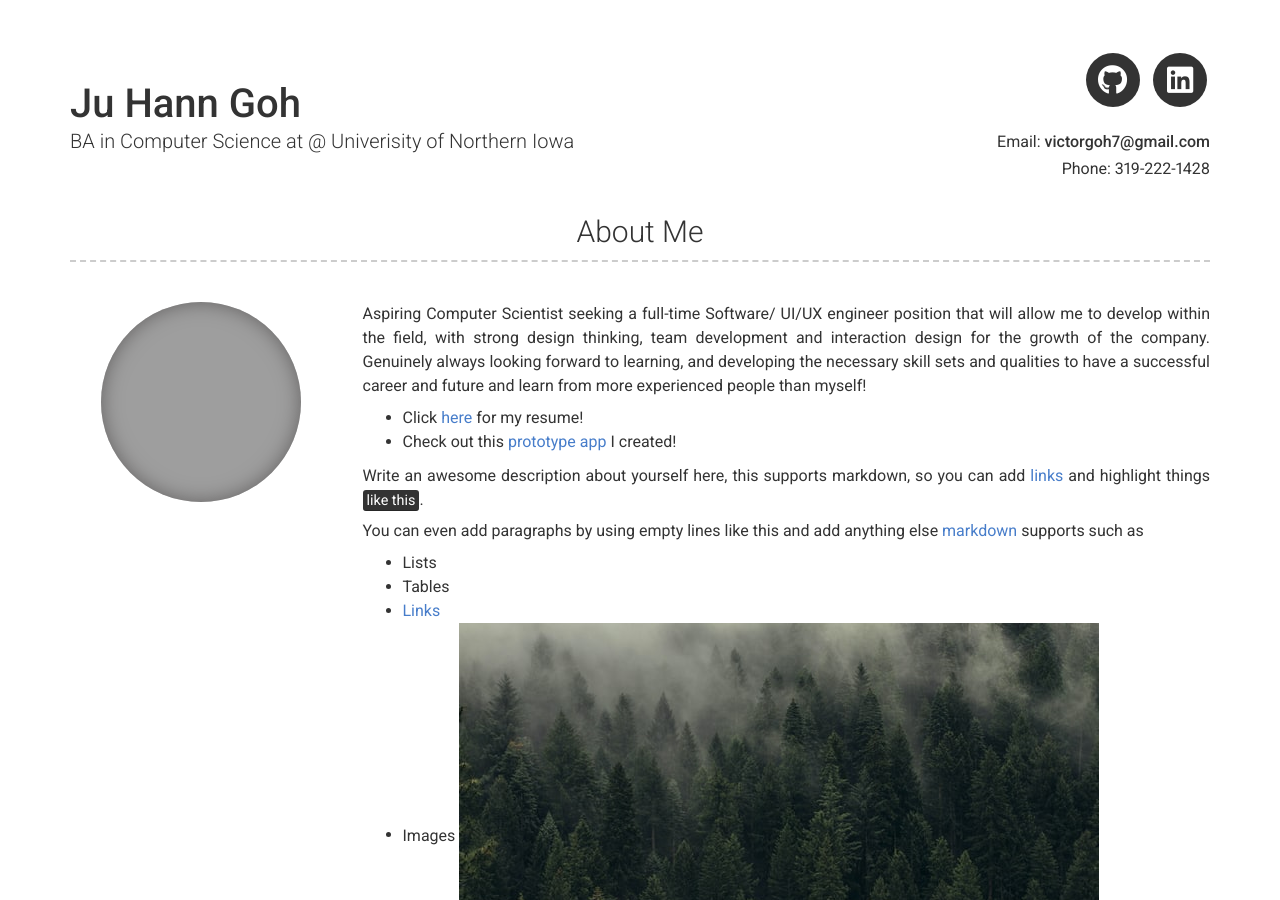
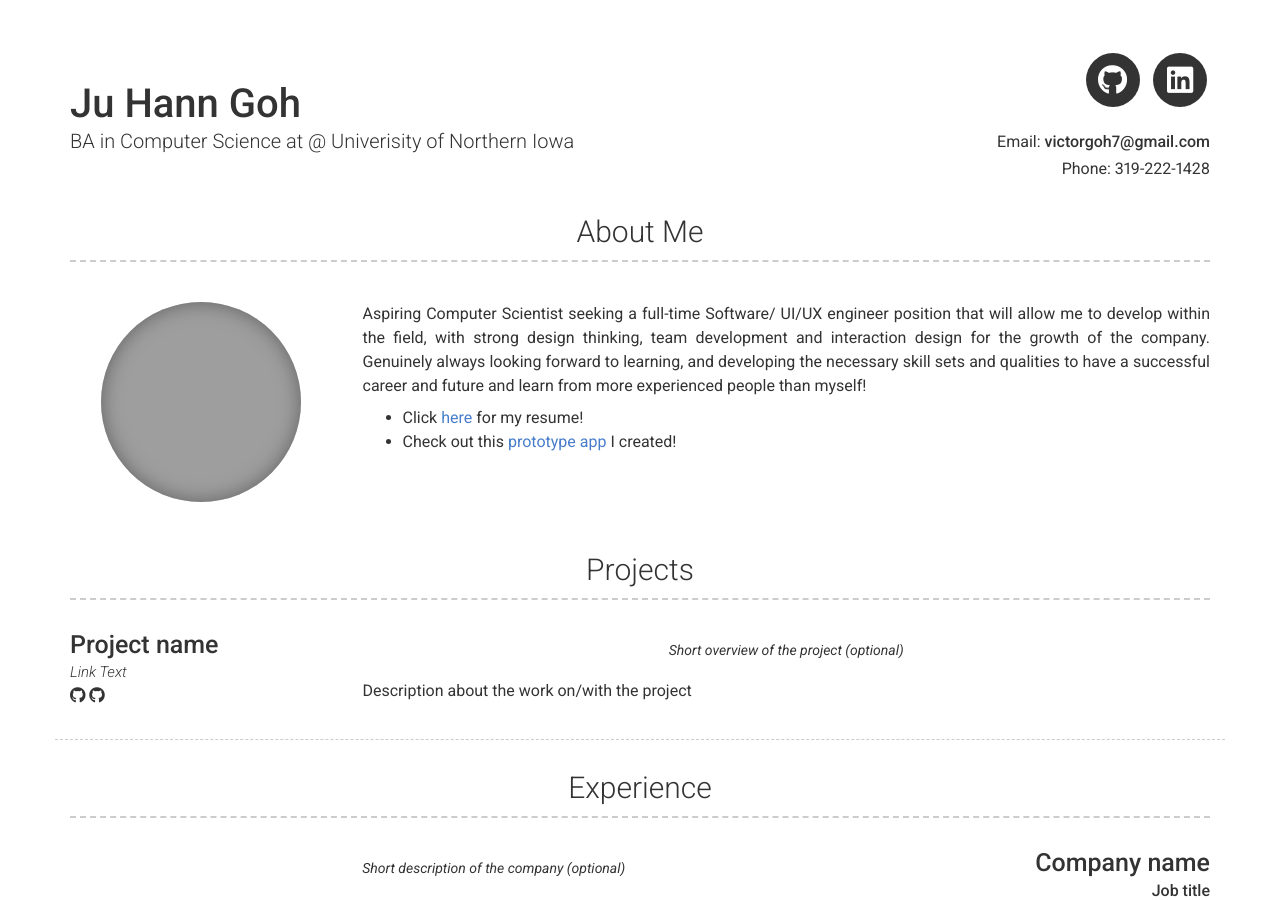
Before and after one commit to jugoh09/resume-website, a Jekyll site: the page built from index.md, in a window 1280 px wide and 900 px high. Built offline with Jekyll 4.4.1, drawn with Linux system fonts in a browser that asks for light colours; nearby versions of some CDN libraries; grey boxes are pictures that could not be loaded.

Commit message:
Update _config.yml

```diff
--- a/_config.yml
+++ b/_config.yml
@@ -50,7 +50,7 @@
 
 # About Section
 # about_title: About Me (Use this to override about section title)
-about_profile_image: downloads/profile.jpg #Directory of profile image (eg. images/profile.jpg)
+about_profile_image: images/profile.jpg #Directory of profile image (eg. images/profile.jpg)
 about_content: | # this will include new lines to allow paragraphs
   Aspiring Computer Scientist seeking a full-time Software/ UI/UX engineer position that will allow me to develop within the field,
   with strong design thinking, team development and interaction design for the growth of the company. Genuinely always looking forward to learning,
@@ -59,13 +59,11 @@
   - Click [here](https://docs.google.com/document/d/13slO1AKTTwuyWYA8Yq1EmTlTcc2odzxp/export?format=pdf&ouid=116448960185942559111&rtpof=true&sd=true) for my resume!
   - Check out this [prototype app](https://invis.io/DP11YZJM4KMV#/460666463_HW_8_-_Phone_X_-11-) I created!
 
-  Write an awesome description about yourself here, this supports markdown, so you can add [links](http://foobar.com) and highlight things <mark>like this</mark>.
-
-  You can even add paragraphs by using empty lines like this and add anything else [markdown](https://www.markdownguide.org/getting-started#what-is-markdown) supports such as
-    - Lists
-    - Tables
-    - <a href="google.com">Links</a>
-    - Images ![alt text](/images/landscape-trees.jpg "Trees")
+# You can even add paragraphs by using empty lines like this and add anything else [markdown](https://www.markdownguide.org/getting-started#what-is-markdown) supports such as
+# - Lists
+# - Tables
+# - <a href="google.com">Links</a>
+# - Images ![alt text](/images/landscape-trees.jpg "Trees")
 
 content:
   - title: Projects # Title for the section
```
